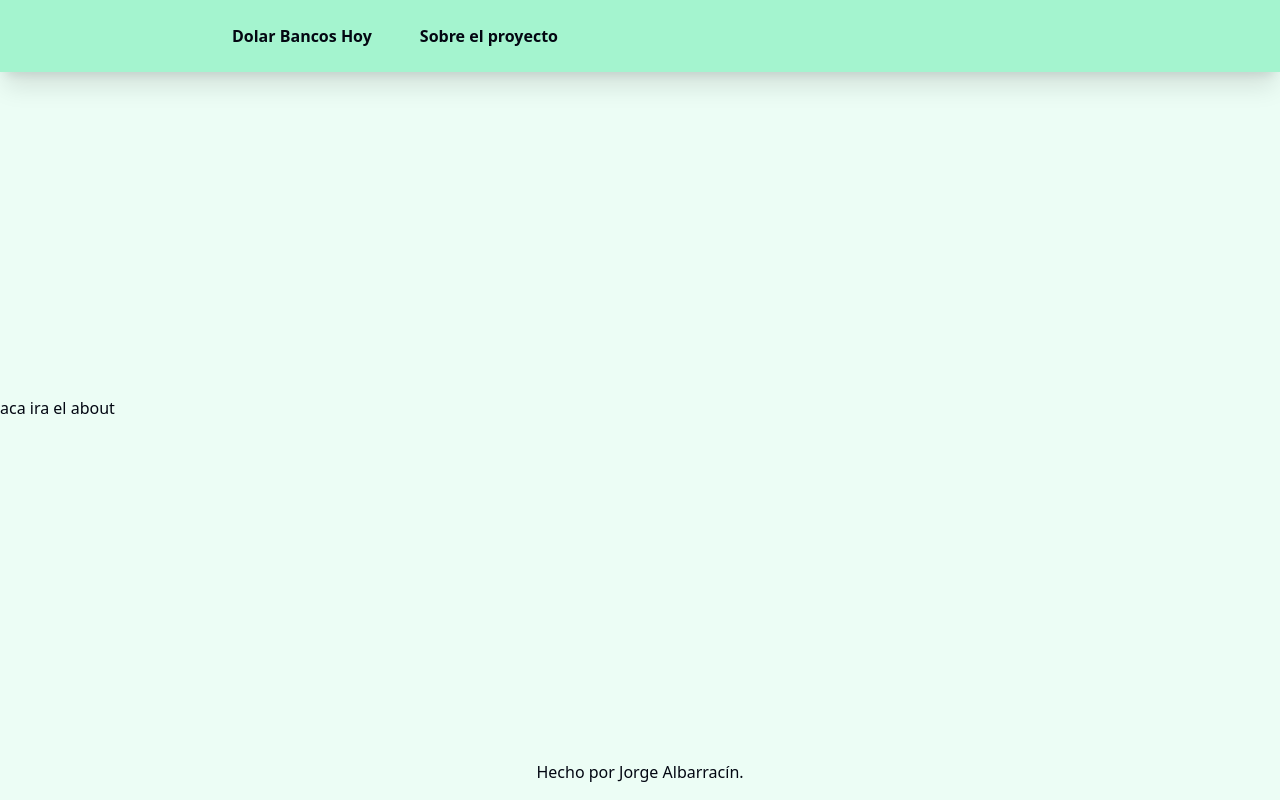
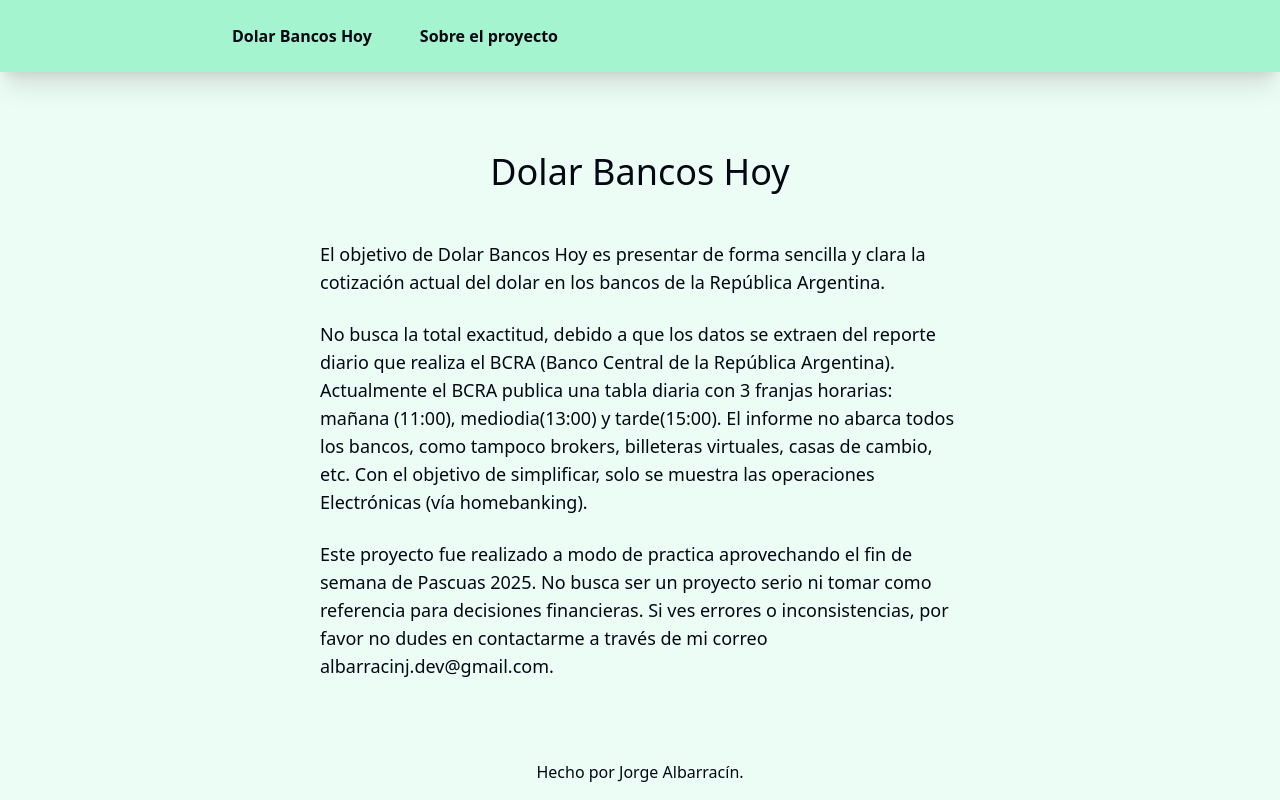
Before and after one commit to albarracin-jorge/cotizaciones-minoristas, a Next.js app: page /about in a window 1280 px wide. Built offline with nearby package versions, Linux system fonts and the light colour scheme.

Commit message:
ADD: about content

```diff
--- a/app/about/page.tsx
+++ b/app/about/page.tsx
@@ -1,5 +1,20 @@
 export default function About(){
     return(
-        <h1>aca ira el about</h1>
+        <main className="flex flex-col items-center h-full my-8 mx-4 lg:mx-[25%]">
+            <h1 className="text-4xl mt-12">Dolar Bancos Hoy</h1>
+            <p className="text-lg mt-12 mb-6">
+                El objetivo de Dolar Bancos Hoy es presentar de forma sencilla y clara la cotización actual del dolar en los bancos de la República Argentina.
+            </p>
+            <p className="text-lg mb-6">
+                No busca la total exactitud, debido a que los datos se extraen del reporte diario que realiza el BCRA (Banco Central de la República Argentina).
+                Actualmente el BCRA publica una tabla diaria con 3 franjas horarias: mañana (11:00), mediodia(13:00) y tarde(15:00). El informe no abarca todos
+                los bancos, como tampoco brokers, billeteras virtuales, casas de cambio, etc. Con el objetivo de simplificar, solo se muestra las operaciones
+                Electrónicas (vía homebanking).
+            </p>
+            <p className="text-lg mb-6">
+                Este proyecto fue realizado a modo de practica aprovechando el fin de semana de Pascuas 2025. No busca ser un proyecto serio ni tomar como referencia
+                para decisiones financieras. Si ves errores o inconsistencias, por favor no dudes en contactarme a través de mi correo albarracinj.dev@gmail.com.
+            </p>
+        </main>
     )
 }
```
